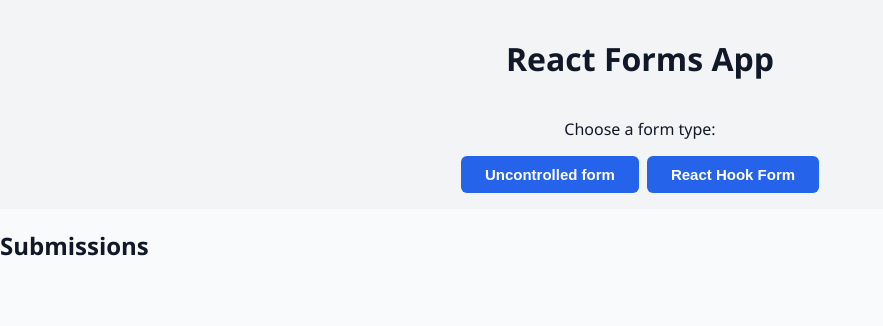
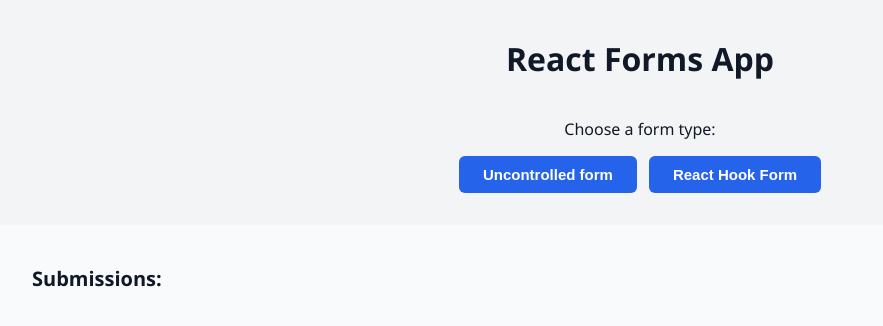
Before and after one commit to ann-sm/rs-react-app, a React (Vite) app: page / in a window 1280 px wide. Shown: the top 326 px of the page, without its empty margins (0-883 px from the left). Built offline with nearby package versions, Linux system fonts and the light colour scheme.

Commit message:
feat: add submission cards display

```diff
--- a/src/App.css
+++ b/src/App.css
@@ -5,6 +5,21 @@ header {
   flex-direction: column;
   align-items: center;
   text-align: center;
+}
+
+main {
+  padding: 2rem;
+}
+
+.form-selection {
+  margin-bottom: 1rem;
+}
+
+.submission-cards {
+  display: grid;
+  grid-template-columns: repeat(auto-fit, minmax(250px, 1fr));
+  gap: 1rem;
+  padding: 1rem;
 }
 
 .modal-header {
@@ -16,7 +31,7 @@ header {
 
 .button-group {
   display: flex;
-  gap: 0.5rem;
+  gap: 0.75rem;
 }
 
 .close-button {
--- a/src/App.tsx
+++ b/src/App.tsx
@@ -3,19 +3,22 @@ import Modal from './components/Modal/Modal';
 import UncontrolledForm from './components/Forms/UncontrolledForm/UncontrolledForm';
 import RHForm from './components/Forms/RHForm/RHForm';
 import './App.css';
+import { useAppSelector } from './store/hooks';
+import SubmissionCard from './components/SubmissionCard/SubmissionCard';
 
 type ModalType = 'Uncontrolled' | 'RHF' | null;
 
 const App = () => {
   const [modalType, setModalType] = useState<ModalType>(null);
+  const handleClose = () => setModalType(null);
 
-  const handleClose = () => setModalType(null);
+  const submissions = useAppSelector((state) => state.submissions.submissions);
 
   return (
     <>
       <header>
         <h1>React Forms App</h1>
-        <div>
+        <div className="form-selection">
           <p>Choose a form type:</p>
           <div className="button-group">
             <button onClick={() => setModalType('Uncontrolled')}>
@@ -26,7 +29,15 @@ const App = () => {
         </div>
       </header>
       <main>
-        <h2>Submissions</h2>
+        <h2>Submissions:</h2>
+        <div className="submission-cards">
+          {submissions.map((submission) => (
+            <SubmissionCard
+              key={submission.submittedAt}
+              submission={submission}
+            />
+          ))}
+        </div>
       </main>
       <Modal isOpen={modalType !== null} onClose={() => setModalType(null)}>
         <div className="modal-header">
--- /dev/null
+++ b/src/components/SubmissionCard/SubmissionCard.css
@@ -0,0 +1,18 @@
+.submission-card {
+  border: 1px solid #e5e7eb;
+  border-radius: 0.5rem;
+  padding: 1rem;
+  margin-bottom: 1rem;
+}
+
+.submission-card h3 {
+  margin-bottom: 0.5rem;
+}
+
+.submission-card p {
+  color: #6b7280;
+}
+
+.submission-card span {
+  color: black;
+}
--- /dev/null
+++ b/src/components/SubmissionCard/SubmissionCard.tsx
@@ -0,0 +1,24 @@
+import type { SubmitedData } from '../../store/submissionsSlice';
+import './SubmissionCard.css';
+
+const SubmissionCard = ({ submission }: { submission: SubmitedData }) => {
+  return (
+    <div className="submission-card">
+      <h3>{submission.name}</h3>
+      <p>
+        Age: <span>{submission.age}</span>
+      </p>
+      <p>
+        Email: <span>{submission.email}</span>
+      </p>
+      <p>
+        Gender: <span>{submission.gender}</span>
+      </p>
+      <p>
+        Terms Accepted: <span>{submission.termsAccepted ? 'Yes' : 'No'}</span>
+      </p>
+    </div>
+  );
+};
+
+export default SubmissionCard;
--- a/src/index.css
+++ b/src/index.css
@@ -4,6 +4,11 @@ body {
   padding: 0;
   background-color: #f9fafb;
   color: #111827;
+}
+
+h2 {
+  font-size: 1.25rem;
+  margin: 0.5rem 0;
 }
 
 h3 {
```
